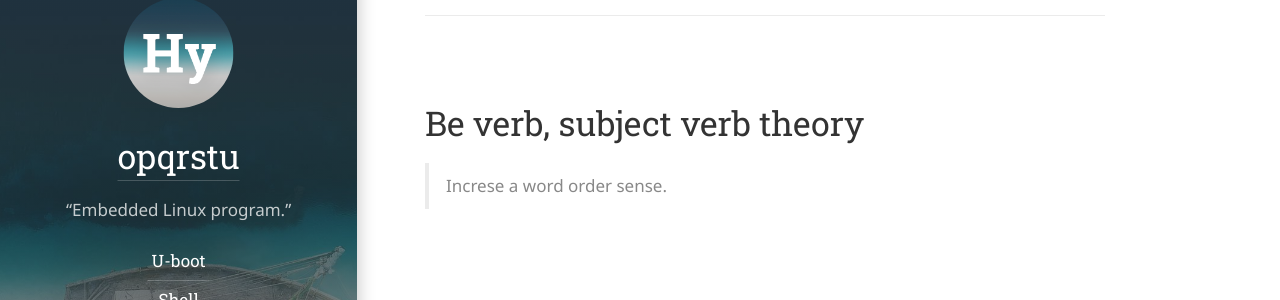
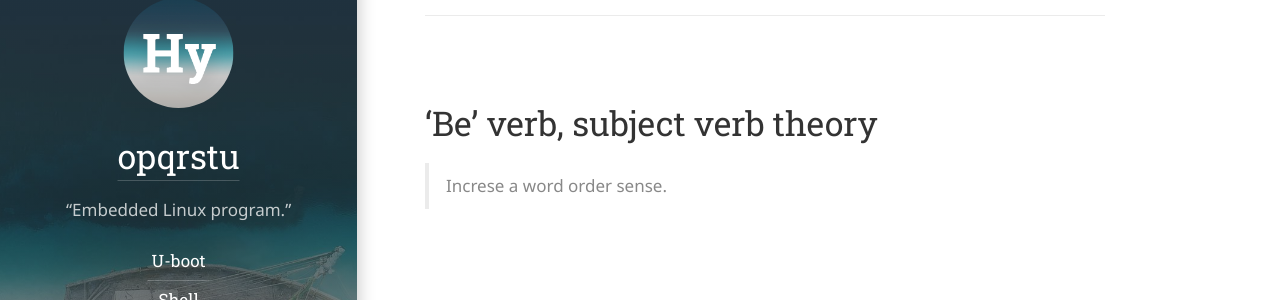
Before and after one commit to opqrstu/opqrstu.github.io, a Jekyll site: the page built from yanadu/_posts/2020-02-18-test.md, in a window 1280 px wide. Shown: the part 186-486 px from the top of the page. Built offline with Jekyll 4.4.1, drawn with Linux system fonts in a browser that asks for light colours; some web fonts are replaced; comment, search, counter and statistics services are not loaded.

```diff
--- a/yanadu/_posts/2020-02-18-test.md
+++ b/yanadu/_posts/2020-02-18-test.md
@@ -4,7 +4,7 @@ author: author2
 comments: true
 noindex: true
 ---
-# Be verb, subject verb theory
+# 'Be' verb, subject verb theory
 >Increse a word order sense.
 
 ## Study contents
```
